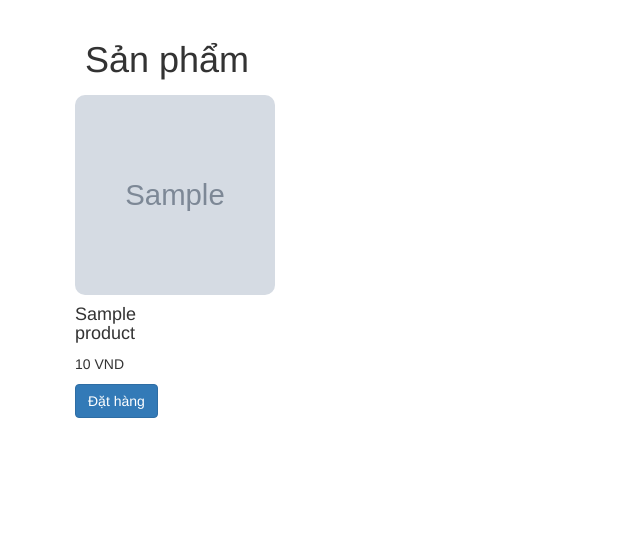
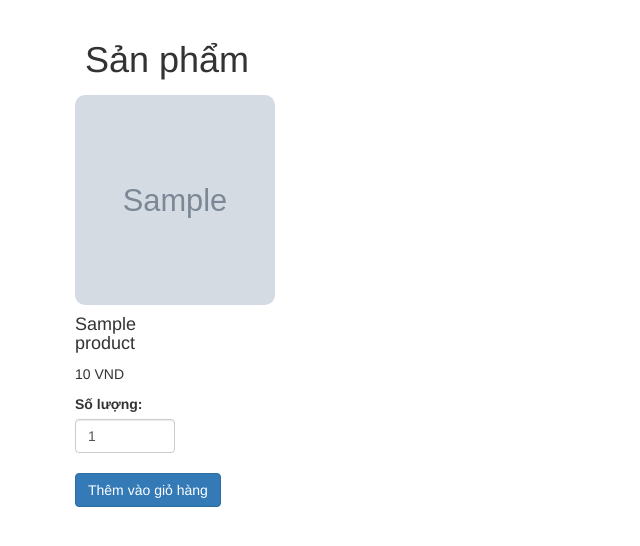
Before and after one commit to nhan-bui/Digital_fashion_shop, a Flask app: page / in a window 1280 px wide. Shown: the part 52-598 px from the top of the page, without its empty margins (0-640 px from the left). Run offline with Flask 3, Linux system fonts and the light colour scheme; tables that the repository leaves empty hold one stand-in row (values such as "Sample post"); grey boxes marked "Sample" are stand-in pictures; some libraries are stand-ins or nearby versions.

Commit message:
add cart

```diff
--- a/main.py
+++ b/main.py
@@ -12,6 +12,11 @@ def home():
     cate_id = request.args.get('category')
     keyword = request.args.get('keyword')
     products = utils.get_product(cate_id=cate_id, keyword=keyword)
+
+    if request.method.__eq__("POST"):
+        pr_id = request.form.get("product_id")
+        quantity = request.form.get("quantity")
+        print(pr_id, quantity)
     # if cate_id is not None:
     #     products = utils.get_product(cate_id=cate_id)
 
--- a/templates/index.html
+++ b/templates/index.html
@@ -15,13 +15,21 @@
       <div class="col-md-3 col-xs-12" style="padding:5px">
 
           <div class="card" style="width:100px">
-            <img class="card-img-top" src="{{url_for('static', filename=p.image)}}" alt="{{p.name}}"  style="width: 200px; height: 200px; border-radius: 10px;">
+            <img class="card-img-top" src="{{url_for('static', filename=p.image)}}" alt="{{p.name}}"  style="width: 200px; height: 210px; border-radius: 10px;">
             <div class="card-body">
               <h4 class="card-title">{{p.name}}</h4>
               <p class="card-text">{{ (p.price) }} VND</p>
-              <a href="#" class="btn btn-primary">Đặt hàng</a>
+              <form action="{{url_for('home')}}" method="post">
+                <input type="hidden" id="product_id" name="product_id" value="{{ p.id }}">
+                <label for="quantity">Số lượng:</label>
+                <input type="number" name="quantity" id="quantity" value="1" class="form-control form-control-sm rounded">
+                <br>
+                <button type="submit" class="btn btn-primary">Thêm vào giỏ hàng</button>
+
+              </form>
             </div>
           </div>
+
 
       </div>
     {% endfor %}
```
